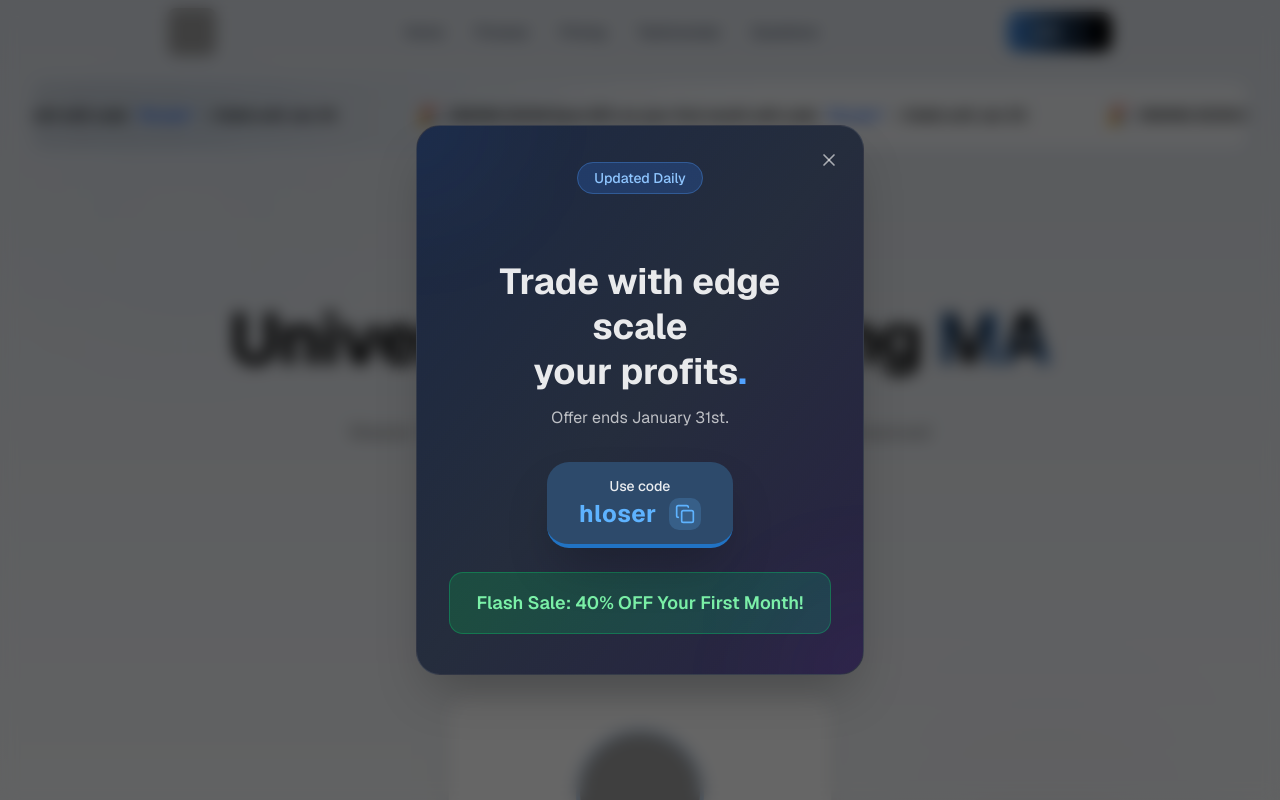
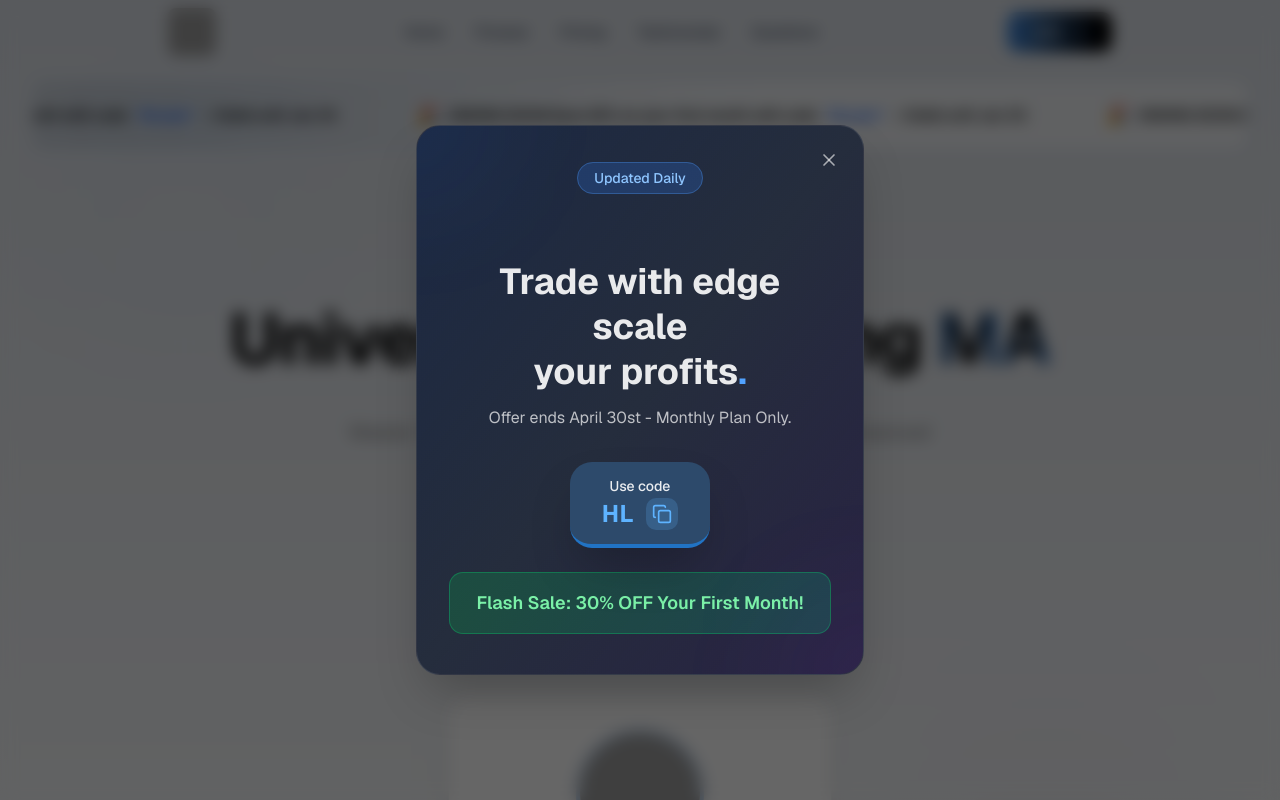
Before and after one commit to hloser77/University-of-Trading-MA, a Next.js app: page / in a window 1280 px wide. Shown: the top 800 px of the page. Built offline with nearby package versions, Linux system fonts and the light colour scheme; grey boxes are pictures that could not be loaded.

Commit message:
Update promo-popup.tsx

```diff
--- a/components/promo-popup.tsx
+++ b/components/promo-popup.tsx
@@ -101,7 +101,7 @@ export default function PromoPopup() {
                   transition={{ delay: 0.4 }}
                   className="text-white/70 text-base mb-8"
                 >
-                  Offer ends January 31st.
+                  Offer ends April 30st - Monthly Plan Only.
                 </motion.p>
 
                 {/* Promo Code Box */}
@@ -118,7 +118,7 @@ export default function PromoPopup() {
                     <div className="flex flex-col items-center gap-0.5">
                       <span className="text-white/90 text-sm font-medium">Use code</span>
                       <div className="flex items-center gap-3">
-                        <span className="text-[#5eb3ff] font-bold text-2xl tracking-wide">hloser</span>
+                        <span className="text-[#5eb3ff] font-bold text-2xl tracking-wide">HL</span>
                         <div className="flex items-center bg-[#5eb3ff]/20 p-1.5 rounded-lg">
                           {isCopied ? (
                             <Check className="w-5 h-5 text-[#5eb3ff]" />
@@ -139,7 +139,7 @@ export default function PromoPopup() {
                   className="bg-gradient-to-r from-green-500/20 to-emerald-500/20 border border-green-400/30 rounded-xl px-6 py-4"
                 >
                   <p className="text-green-300 font-semibold text-lg">
-                    Flash Sale: 40% OFF Your First Month!
+                    Flash Sale: 30% OFF Your First Month!
                   </p>
                 </motion.div>
 
```
